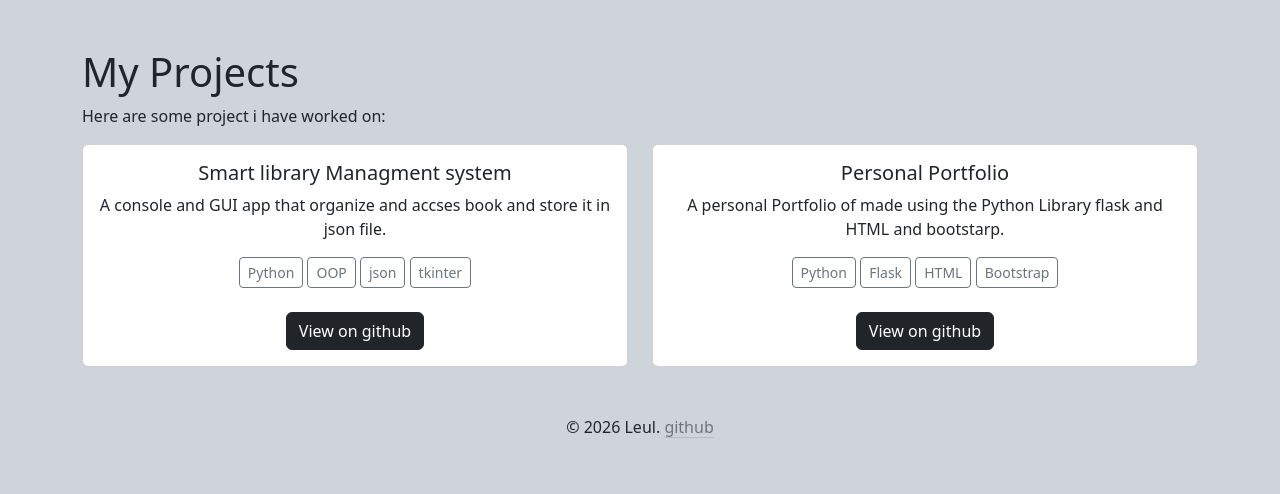
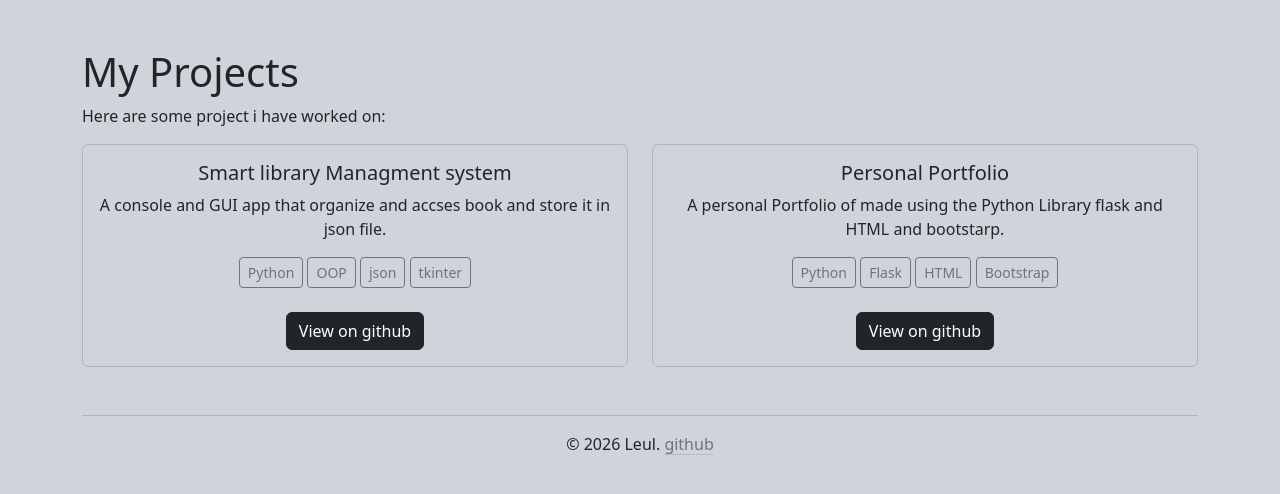
Before and after one commit to Leul-Eyasu/Personal_Portfolio_flask, a Flask app: page /projects in a window 1280 px wide. Shown: the part 56-550 px from the top of the page. Run offline with Flask 3, Linux system fonts and the light colour scheme.

Commit message:
some small changes

```diff
--- a/templates/base.html
+++ b/templates/base.html
@@ -26,9 +26,12 @@
         {% block content%}
         {% endblock %}
     </main>
-    <footer class="d-flex justify-content-center">
+    <div class="container">
+        <footer class="d-flex justify-content-center border-top border-dark-subtle py-3">
         <p>&copy; 2026 {{student.name}}. <a href="{{student.github}}" target="_blank" class="link-secondary link-offset-2 link-underline-opacity-25 link-underline-opacity-100-hover">github</a></p>
-    </footer>
+        </footer>
+    </div>
+
     <script src="https://cdn.jsdelivr.net/npm/bootstrap@5.3.8/dist/js/bootstrap.bundle.min.js" integrity="sha384-FKyoEForCGlyvwx9Hj09JcYn3nv7wiPVlz7YYwJrWVcXK/BmnVDxM+D2scQbITxI" crossorigin="anonymous"></script>
 </body>
 </html>
--- a/templates/projects.html
+++ b/templates/projects.html
@@ -7,7 +7,7 @@
     <div class="row">
         {% for project in student.projects %}
         <div class="col-sm-6 mb-5 mb-sm-0">
-            <div class="card w-51 text-center">
+            <div class="card w-51 text-center bg-dark-subtle border-dark-subtle">
                 <div class="card-body">
                     <h5 class="card-title">{{project.title}}</h5>
                     <p class="card-text">{{project.description}}</p>
```
